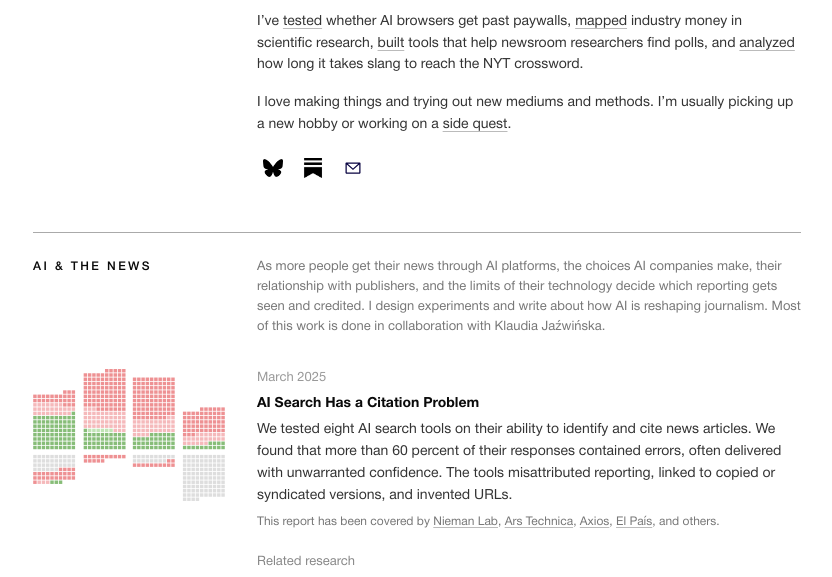
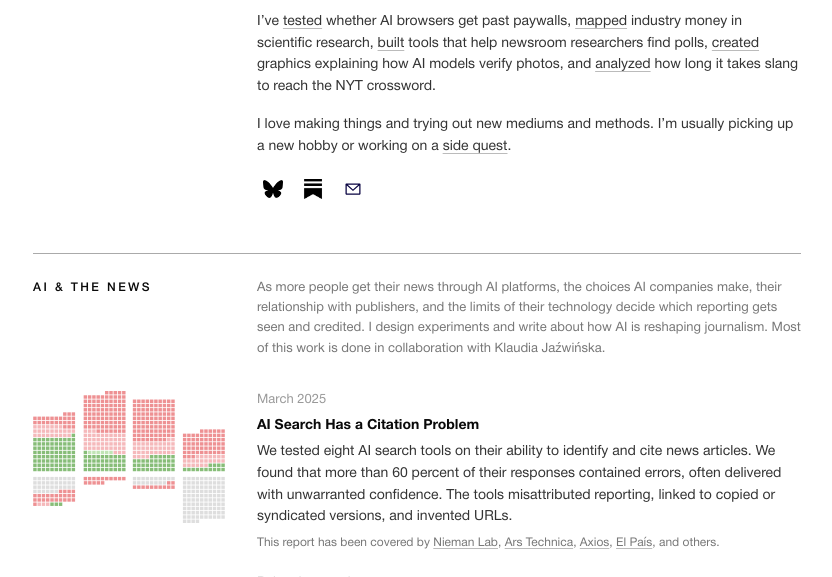
Before and after one commit to aishichandra/portfolio_website, a plain HTML site: page index.html in a window 1280 px wide. Shown: the part 143-720 px from the top of the page, without its empty margins (223-1055 px from the left). Drawn offline with Linux system fonts and the light colour scheme.

Commit message:
Include photo verification graphics in bio

```diff
--- a/index.html
+++ b/index.html
@@ -20,7 +20,7 @@
         <h1 class="name">Aisvarya Chandrasekar</h1>
         <div class="header-blurb">
           <p>I’m a computational journalist and fellow at the <a href="https://towcenter.columbia.edu/" target="_blank" rel="noopener">Tow Center for Digital Journalism</a>, where I study how AI is changing the way people find and understand news, and how large language models can support reporting.</p>
-          <p>I’ve <a href="https://www.cjr.org/analysis/how-ai-browsers-sneak-past-blockers-and-paywalls.php" target="_blank" rel="noopener">tested</a> whether AI browsers get past paywalls, <a href="https://www.theexamination.org/articles/red-bull-alcohol-research-methodology" target="_blank" rel="noopener">mapped</a> industry money in scientific research, <a href="https://brown.stanford.edu/portfolio/pollfinder-ai/" target="_blank" rel="noopener">built</a> tools that help newsroom researchers find polls, and <a href="https://aishichandra.github.io/Slang_NYT_XWord/" target="_blank" rel="noopener">analyzed</a> how long it takes slang to reach the NYT crossword.</p>
+          <p>I’ve <a href="https://www.cjr.org/analysis/how-ai-browsers-sneak-past-blockers-and-paywalls.php" target="_blank" rel="noopener">tested</a> whether AI browsers get past paywalls, <a href="https://www.theexamination.org/articles/red-bull-alcohol-research-methodology" target="_blank" rel="noopener">mapped</a> industry money in scientific research, <a href="https://brown.stanford.edu/portfolio/pollfinder-ai/" target="_blank" rel="noopener">built</a> tools that help newsroom researchers find polls, <a href="https://www.cjr.org/tow_center/why-ai-models-are-bad-at-verifying-photos.php" target="_blank" rel="noopener">created</a> graphics explaining how AI models verify photos, and <a href="https://aishichandra.github.io/Slang_NYT_XWord/" target="_blank" rel="noopener">analyzed</a> how long it takes slang to reach the NYT crossword.</p>
           <p>I love making things and trying out new mediums and methods. I’m usually picking up a new hobby or working on a <a href="playground.html">side quest</a>.</p>
         </div>
         <div class="header-icons" aria-label="Social links">
```
